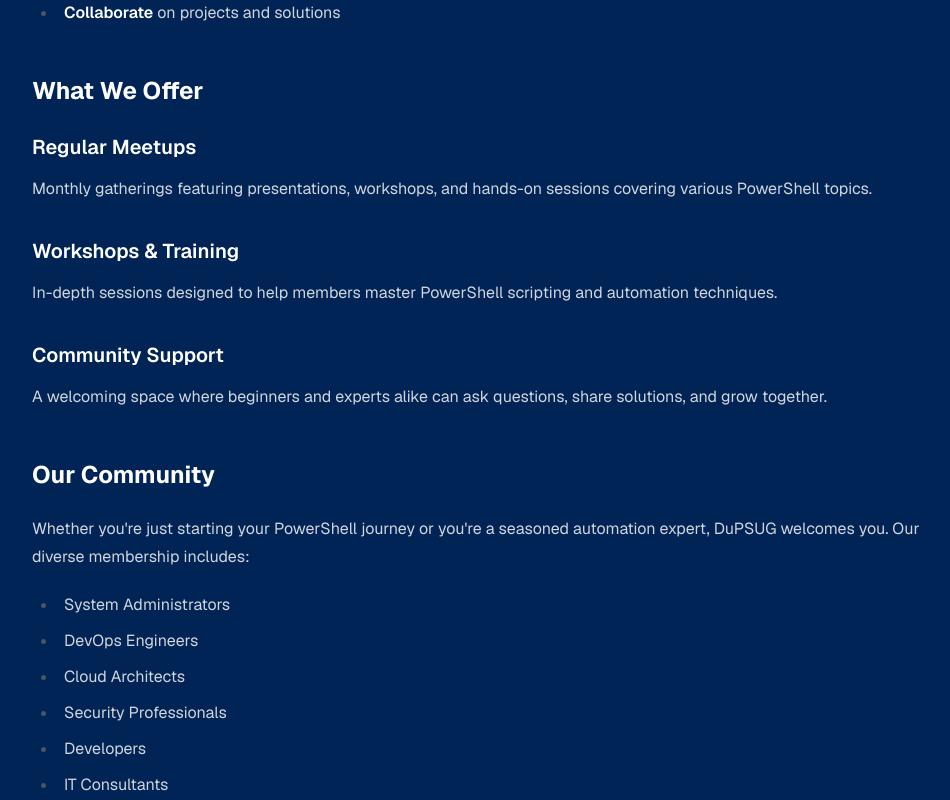
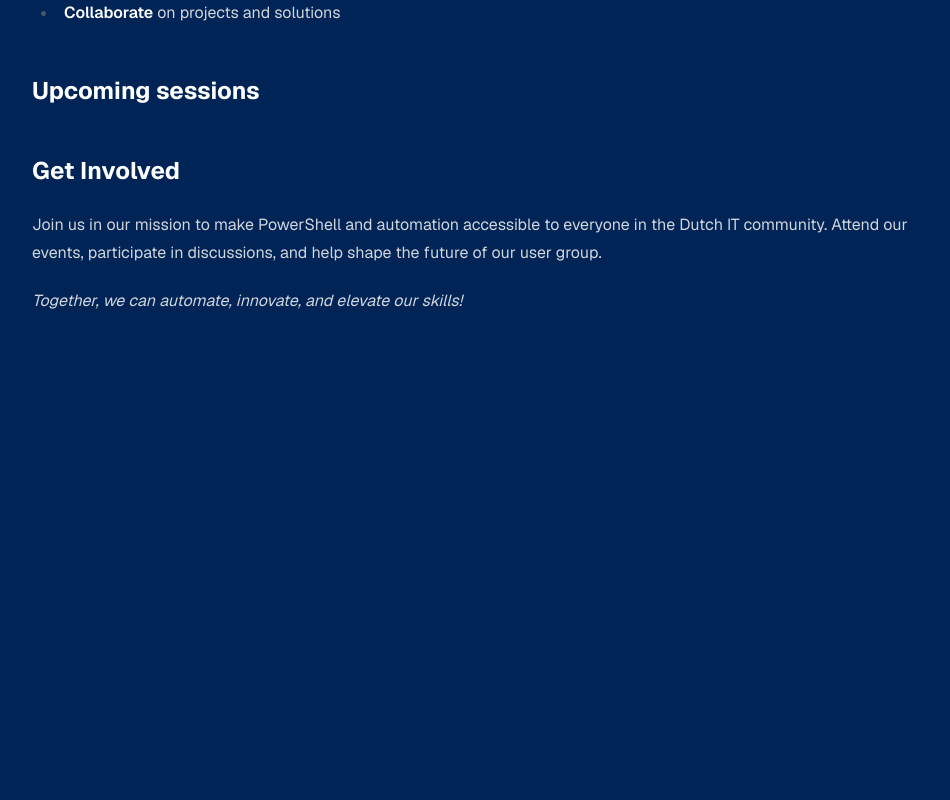
Before and after one commit to DuPSUG/dupsugsite, a Next.js app: page /about in a window 1280 px wide. Shown: the part 680-1480 px from the top of the page, without its empty margins (160-1110 px from the left). After the commit the page ends 1027 px from the top, so only its background shows below. Built offline with nearby package versions, Linux system fonts and the light colour scheme.

Commit message:
Added upcoming sessions in about

```diff
--- a/components/terminal-header.tsx
+++ b/components/terminal-header.tsx
@@ -7,9 +7,9 @@ import { useTextSize } from "./text-size-provider";
 const navigationItems = [
   { name: "Contact", href: "/contact", icon: "📧" },
   { name: "Code of Conduct", href: "/code-of-conduct", icon: "📋" },
+  { name: "About", href: "/about", icon: "ℹ️" },
   { name: "MeetUp", href: "https://www.meetup.com/dutch-powershell-user-group/", icon: "🎫" },
-  { name: "About", href: "/about", icon: "ℹ️" },
-  { name: "GitHub", href: "https://github.com/dupsug", icon: "🐙" },
+  { name: "GitHub", href: "https://github.com/dupsug", icon: "🐙" }
 ];
 
 const isExternal = (href: string) => href.startsWith("http");
--- a/data/about.md
+++ b/data/about.md
@@ -17,27 +17,9 @@ We are committed to fostering a collaborative environment where IT professionals
 - **Network** with like-minded professionals
 - **Collaborate** on projects and solutions
 
-## What We Offer
+## Upcoming sessions
 
-### Regular Meetups
-Monthly gatherings featuring presentations, workshops, and hands-on sessions covering various PowerShell topics.
-
-### Workshops & Training
-In-depth sessions designed to help members master PowerShell scripting and automation techniques.
-
-### Community Support
-A welcoming space where beginners and experts alike can ask questions, share solutions, and grow together.
-
-## Our Community
-
-Whether you're just starting your PowerShell journey or you're a seasoned automation expert, DuPSUG welcomes you. Our diverse membership includes:
-
-- System Administrators
-- DevOps Engineers
-- Cloud Architects
-- Security Professionals
-- Developers
-- IT Consultants
+<script type="text/javascript" src="https://sessionize.com/api/v2/b7lqkmaz/view/GridSmart"></script>
 
 ## Get Involved
 
```
